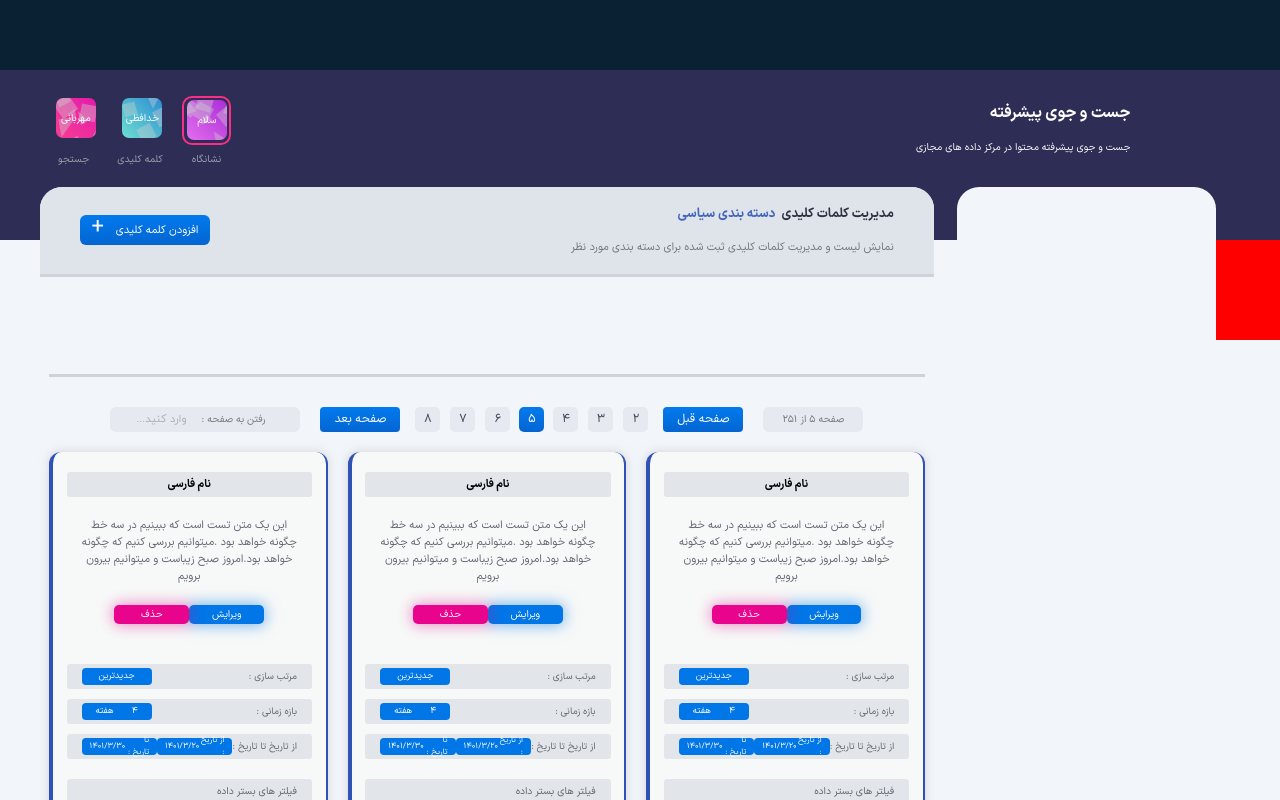
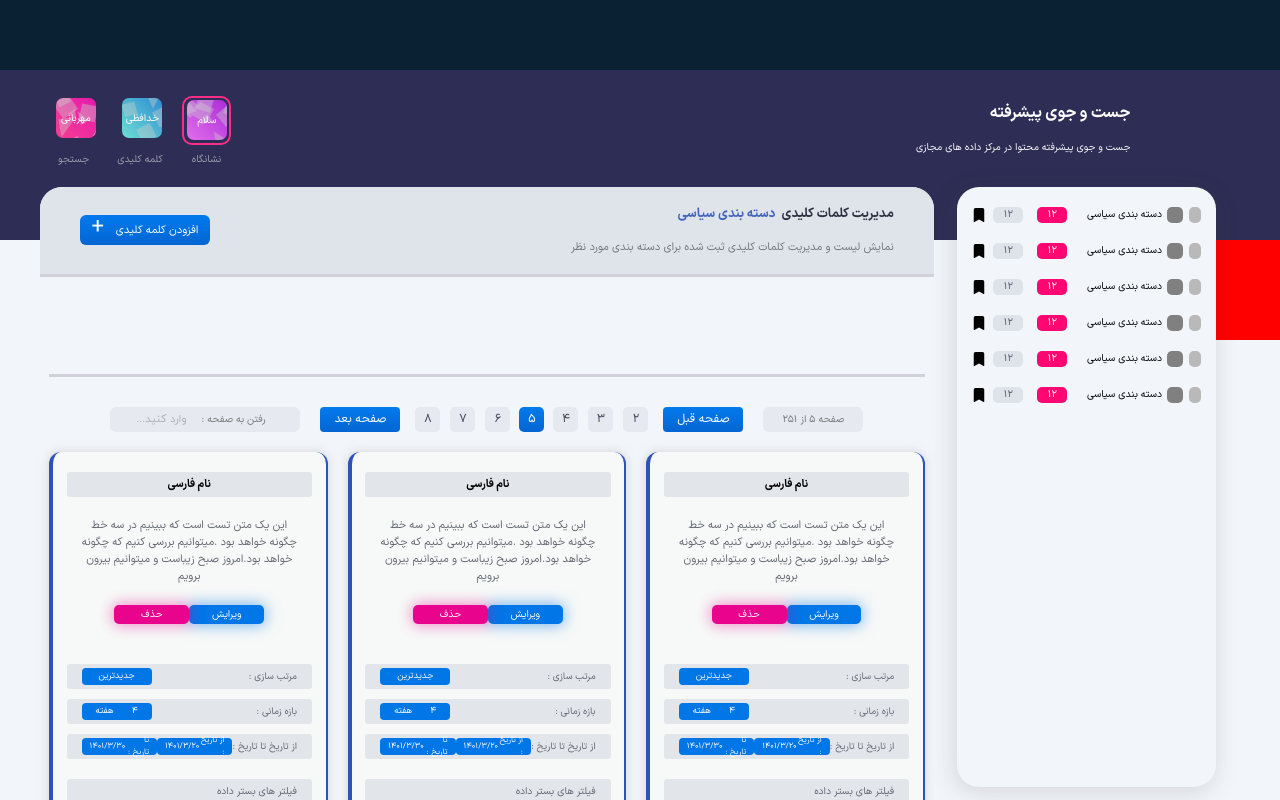
Before and after one commit to mortezah80/advancedSearch, a React (Create React App) app: page / in a window 1280 px wide. Shown: the top 800 px of the page. Built offline with nearby package versions, Linux system fonts and the light colour scheme.

Commit message:
done for tonight

```diff
--- a/package.json
+++ b/package.json
@@ -6,10 +6,12 @@
     "@testing-library/jest-dom": "^5.16.4",
     "@testing-library/react": "^13.3.0",
     "@testing-library/user-event": "^13.5.0",
+    "array-move": "^4.0.0",
     "react": "^18.2.0",
     "react-dom": "^18.2.0",
     "react-icons": "^4.4.0",
     "react-scripts": "5.0.1",
+    "react-sortable-hoc": "^2.0.0",
     "web-vitals": "^2.1.4"
   },
   "scripts": {
--- a/src/pages/AvdancedSearch/AdvancedSearch_BodyContent/AvdancedSearch_BodyContent.js
+++ b/src/pages/AvdancedSearch/AdvancedSearch_BodyContent/AvdancedSearch_BodyContent.js
@@ -1,5 +1,6 @@
 import React from 'react'
 import SearchInformationBox from '../../../components/SearchInformationBox/SearchInformationBox'
+import AdvancedSearch_Filters from './AdvancedSearch_Filters'
 import AdvancedSearch_Pagination from './AdvancedSearch_Pagination'
 import './AvdancedSearch_BodyContent.css'
 
--- a/src/pages/AvdancedSearch/AvdancedSearch.css
+++ b/src/pages/AvdancedSearch/AvdancedSearch.css
@@ -181,4 +181,5 @@
     height: 600px;
     background-color: rgb(242, 245, 250);
     border-radius: 22px;
+    box-shadow: -2px 5px 25px 1px rgba(57, 57, 57, 0.151);
 }
--- a/src/pages/AvdancedSearch/AvdancedSearch.js
+++ b/src/pages/AvdancedSearch/AvdancedSearch.js
@@ -1,6 +1,7 @@
 import React , {useState} from 'react'
 import './AvdancedSearch.css'
 import AvdancedSearch_BodyContent from './AdvancedSearch_BodyContent/AvdancedSearch_BodyContent'
+import AvdancedSearch_BodyLists from './AvdancedSearch_BodyLists/AvdancedSearch_BodyLists'
 
 function AvdancedSearch() {
   const [LHActiveButton , setLHActiveButton] = useState(1)
@@ -64,7 +65,7 @@ function AvdancedSearch() {
                 </div>
                 <div className='AvdancedSearchBody_Bottom'>
                     <div className='ASB_BottomRight'>
-
+                        <AvdancedSearch_BodyLists/>
                     </div>
 
                     <AvdancedSearch_BodyContent/>
--- /dev/null
+++ b/src/pages/AvdancedSearch/AvdancedSearch_BodyLists/AvdancedSearch_BodyLists.css
@@ -0,0 +1,73 @@
+.AvdancedSearch_BodyLists {
+    direction: ltr;
+}
+
+.AvdancedSearch_BodyListsContainer {
+    display: flex;
+    flex-direction: column;
+    align-items: center;
+}
+.AvdancedSearch_BodyList {
+    width: 100%;
+    display: flex;
+
+    align-items: center;
+    justify-content: space-between;
+    padding: 0px 15px;
+    margin-top:20px;
+    flex-direction: row-reverse;
+
+}
+.AvdancedSearch_BodyListRight {
+
+    display: flex;
+    align-items: center;
+    flex-direction: row-reverse;
+    justify-content: space-between;
+    font-size: 10px;
+    position: relative;
+}
+.AvdancedSearch_BodyListFirstLetter {
+    height: 16px;
+    width: 16px;
+    border-radius: 5px;
+    background-color: grey;
+}
+.AvdancedSearch_BodyListTitle {
+    margin-right:5px;
+}
+.AvdancedSearch_BodyListLeft {
+    display: flex;
+    flex-direction: row-reverse;
+    align-items: center;
+
+}
+.AvdancedSearch_BodyListLeftBox {
+    width: 30px;
+    height: 16px;
+    background-color: rgb(254, 7, 114);
+    border-radius: 5px;
+    margin:0px 7px;
+    font-size: 10px;
+    color:white;
+    display: flex;
+    align-items: center;
+    justify-content: center;
+}
+.AvdancedSearch_BodyListLeftBox2 {
+    background-color: rgb(222, 227, 233);
+    color:rgb(92, 93, 112)
+}
+.AvdancedSearch_BodyListLeftBookmark {
+    display: flex;
+    align-items: center;
+    justify-content: center;
+    font-size: 14px;
+}
+.AvdancedSearch_BodyListDragHandle {
+    height: 16px;
+    width: 12px;
+    background-color: rgb(185, 185, 185);
+    border-radius: 5px;
+    margin-left:6px;
+}
--- /dev/null
+++ b/src/pages/AvdancedSearch/AvdancedSearch_BodyLists/AvdancedSearch_BodyLists.js
@@ -0,0 +1,74 @@
+import React , {useState} from 'react'
+import './AvdancedSearch_BodyLists.css'
+import {BsBookmark ,BsBookmarkFill} from 'react-icons/bs'
+
+import {
+    sortableContainer,
+    sortableElement,
+    sortableHandle,
+  } from 'react-sortable-hoc';
+import {arrayMoveImmutable} from 'array-move';
+
+const DragHandle = sortableHandle(() => <div className='AvdancedSearch_BodyListDragHandle'></div>);
+
+const SortableItem = sortableElement(({value , bookmark}) => (
+  <div className='AvdancedSearch_BodyList'>
+    <div className='AvdancedSearch_BodyListRight'>
+        <DragHandle />
+        <div className='AvdancedSearch_BodyListFirstLetter'>
+
+        </div>
+        <span className='AvdancedSearch_BodyListTitle'>دسته بندی سیاسی</span>
+    </div>
+    <div className='AvdancedSearch_BodyListLeft'>
+        <div className='AvdancedSearch_BodyListLeftBox'><span className='AvdancedSearch_BodyListLeftBoxTitle'>12</span></div>
+        <div className='AvdancedSearch_BodyListLeftBox AvdancedSearch_BodyListLeftBox2'><span className='AvdancedSearch_BodyListLeftBoxTitle'>12</span></div>
+        <div className='AvdancedSearch_BodyListLeftBookmark'>
+            {
+
+            !bookmark?
+            <BsBookmark/>
+            :
+            <BsBookmarkFill/>
+            }
+        </div>
+
+    </div>
+
+
+  </div>
+));
+
+const SortableContainer = sortableContainer(({children}) => {
+  return (
+  <div className='AvdancedSearch_BodyListsContainer'>{children}</div>
+  );
+});
+
+
+
+function AvdancedSearch_BodyLists() {
+    const[items ,setItems] = useState(
+        ['Item 1', 'Item 2', 'Item 3', 'Item 4', 'Item 5', 'Item 6']
+    )
+
+
+    const onSortEnd = ({oldIndex, newIndex}) => {
+
+          setItems(arrayMoveImmutable(items, oldIndex, newIndex))
+      };
+
+  return (
+    <div className='AvdancedSearch_BodyLists'>
+
+        <SortableContainer onSortEnd={onSortEnd} useDragHandle>
+            {items.map((value, index) => (
+            <SortableItem key={`item-${value}`} index={index} value={value} bookmark={true} />
+            ))}
+        </SortableContainer>
+
+    </div>
+  )
+}
+
+export default AvdancedSearch_BodyLists
```
Also changed, not shown: src/pages/AvdancedSearch/AdvancedSearch_BodyContent/AdvancedSearch_Filters.css (added), src/pages/AvdancedSearch/AdvancedSearch_BodyContent/AdvancedSearch_Filters.js (added), 1 other file (tests, documents, lock files or other folders).
